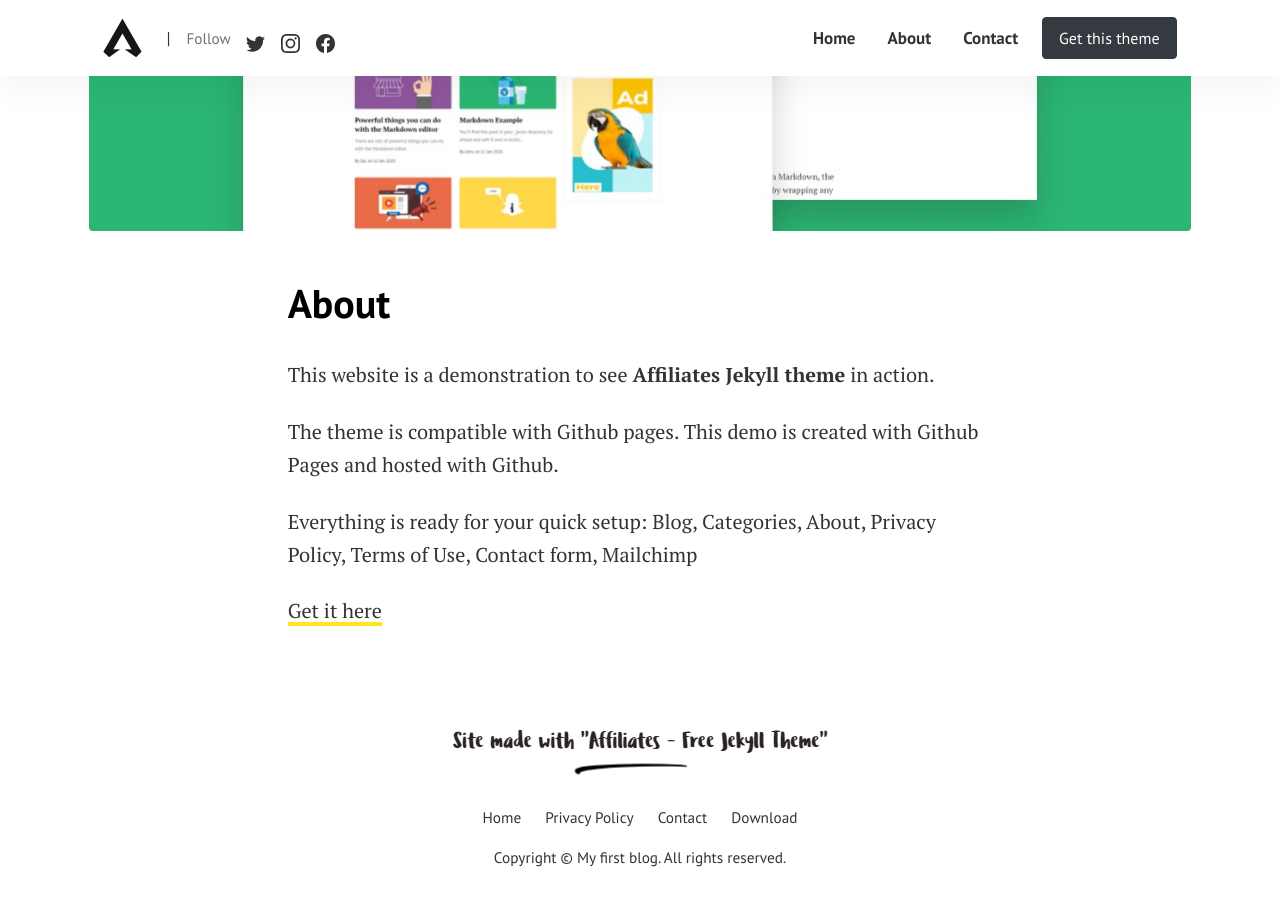
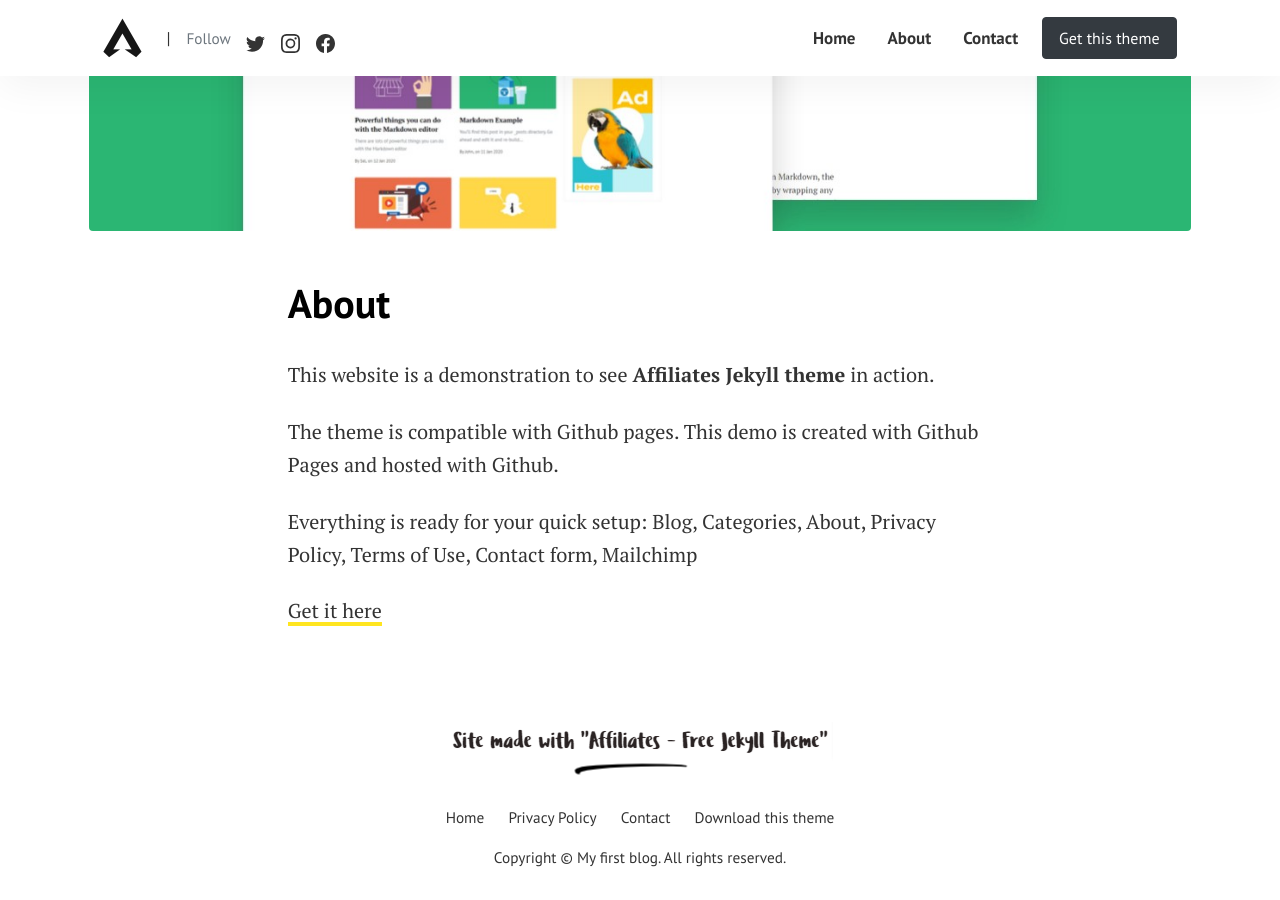
Before and after one commit to andreafletcherdinh/andreafletcherdinh.github.io, a Jekyll site: the page built from pages/about.md, in a window 1280 px wide and 900 px high, scrolled down 504 px. Built offline with Jekyll 4.4.1, drawn with Linux system fonts in a browser that asks for light colours.

Commit message:
Change tittle

```diff
--- a/_data/menus.yml
+++ b/_data/menus.yml
@@ -27,6 +27,6 @@ footermenu:
 - title: Contact
   url: "contact/"
 
-- title: Download
+- title: Download this theme
   url: https://bootstrapstarter.com/template-affiliates-bootstrap-jekyll/
   external: true
```
